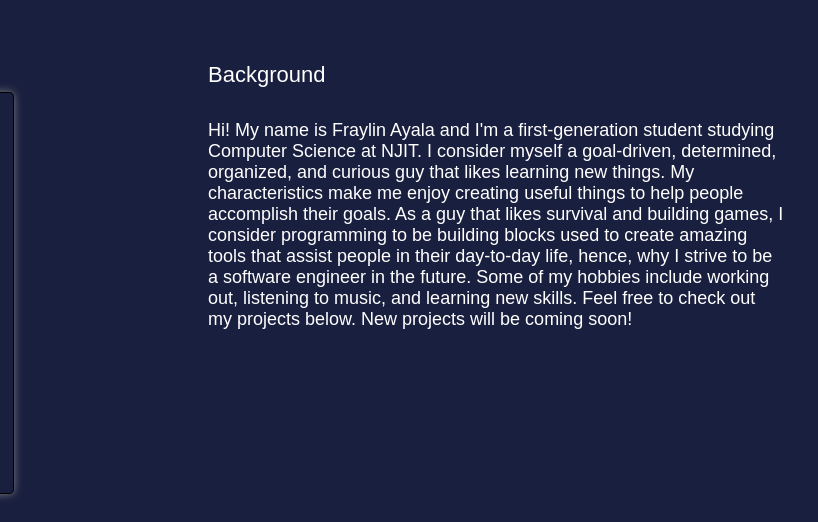
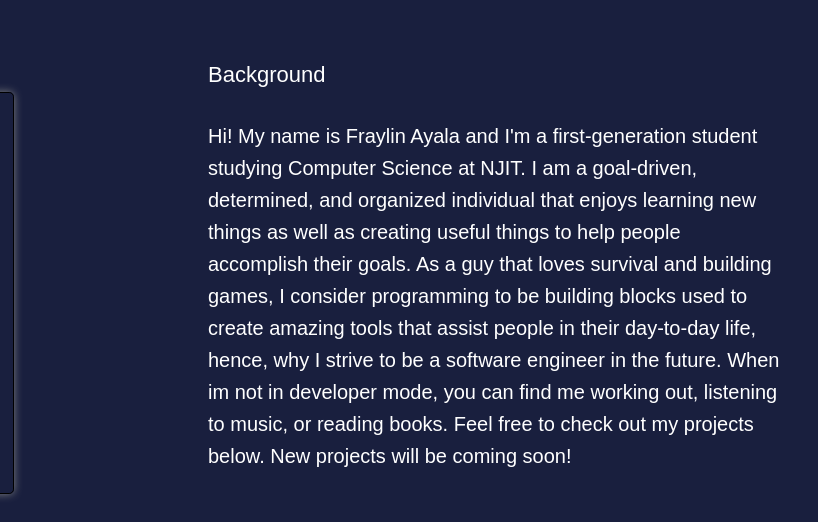
Before and after one commit to Fraylin123/Portfolio-Website, a plain HTML site: page index.html in a window 1280 px wide. Shown: the part 780-1302 px from the top of the page, 462-1280 px from the left. Drawn offline with Linux system fonts and the light colour scheme.

Commit message:
Style changes

```diff
--- a/index.html
+++ b/index.html
@@ -72,18 +72,12 @@
             <div class="description">
                 <span>Background<span>
                         <p class="description-paragraph">Hi! My name is Fraylin Ayala and I'm a first-generation student
-                            studying Computer Science at NJIT. I consider myself a goal-driven, determined, organized,
-                            and curious guy
-                            that likes learning new things. My characteristics make me enjoy creating useful things to
-                            help people
-                            accomplish their goals. As a guy that likes survival and building games, I consider
-                            programming to
-                            be building blocks used to create amazing tools that assist people in their day-to-day life,
-                            hence, why
-                            I strive to be a software engineer in the future. Some of my hobbies include working out,
-                            listening to
-                            music, and learning new skills. Feel free to check out my projects below. New projects will
-                            be coming soon!</p>
+                            studying Computer Science at NJIT. I am a goal-driven, determined, and organized individual
+                            that enjoys learning new things as well as creating useful things to
+                            help people accomplish their goals. As a guy that loves survival and building games, I consider
+                            programming to be building blocks used to create amazing tools that assist people in their day-to-day life,
+                            hence, why I strive to be a software engineer in the future. When im not in developer mode, you can find me working out,
+                            listening to music, or reading books. Feel free to check out my projects below. New projects will be coming soon!</p>
             </div>
         </div>
     </section>
--- a/style.css
+++ b/style.css
@@ -204,13 +204,13 @@ img{
 }
 .description{
     width:45%;
-
     margin-left: 8rem;
 
 }
 .description p{
     margin-top:2rem;
-    font-size: 18px;
+    line-height: 32px;
+    font-size: 20px;
     text-align:left;
 }
 
@@ -444,6 +444,7 @@ footer {
     align-items: center;
     color: black;
     gap: 10px;
+    padding: 5px;
     background-color: #E9E9E9;
 }
 
@@ -453,6 +454,7 @@ footer .logos {
     justify-content: center;
     align-items: center;
     gap: 20px;
+
 }
 
 footer .logos img {
```
